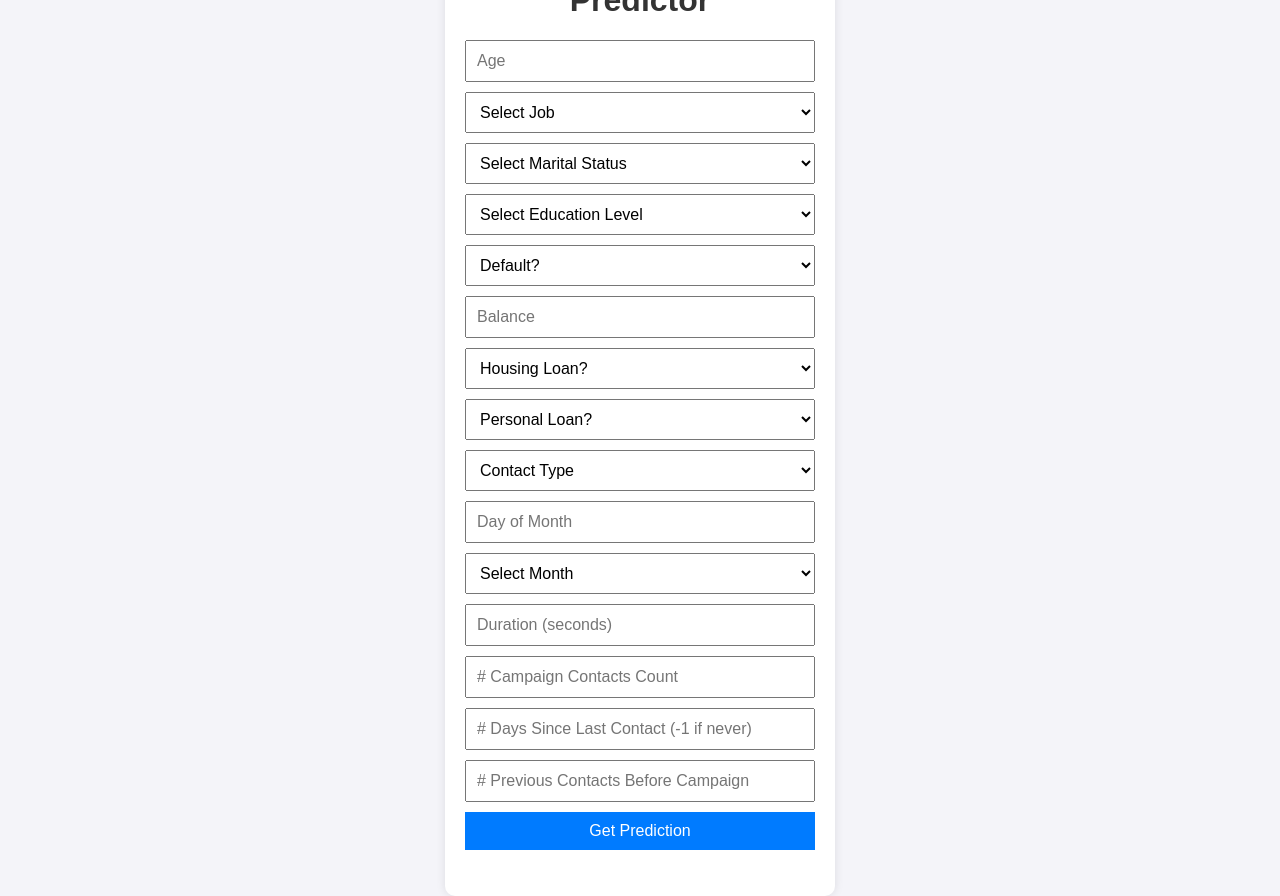
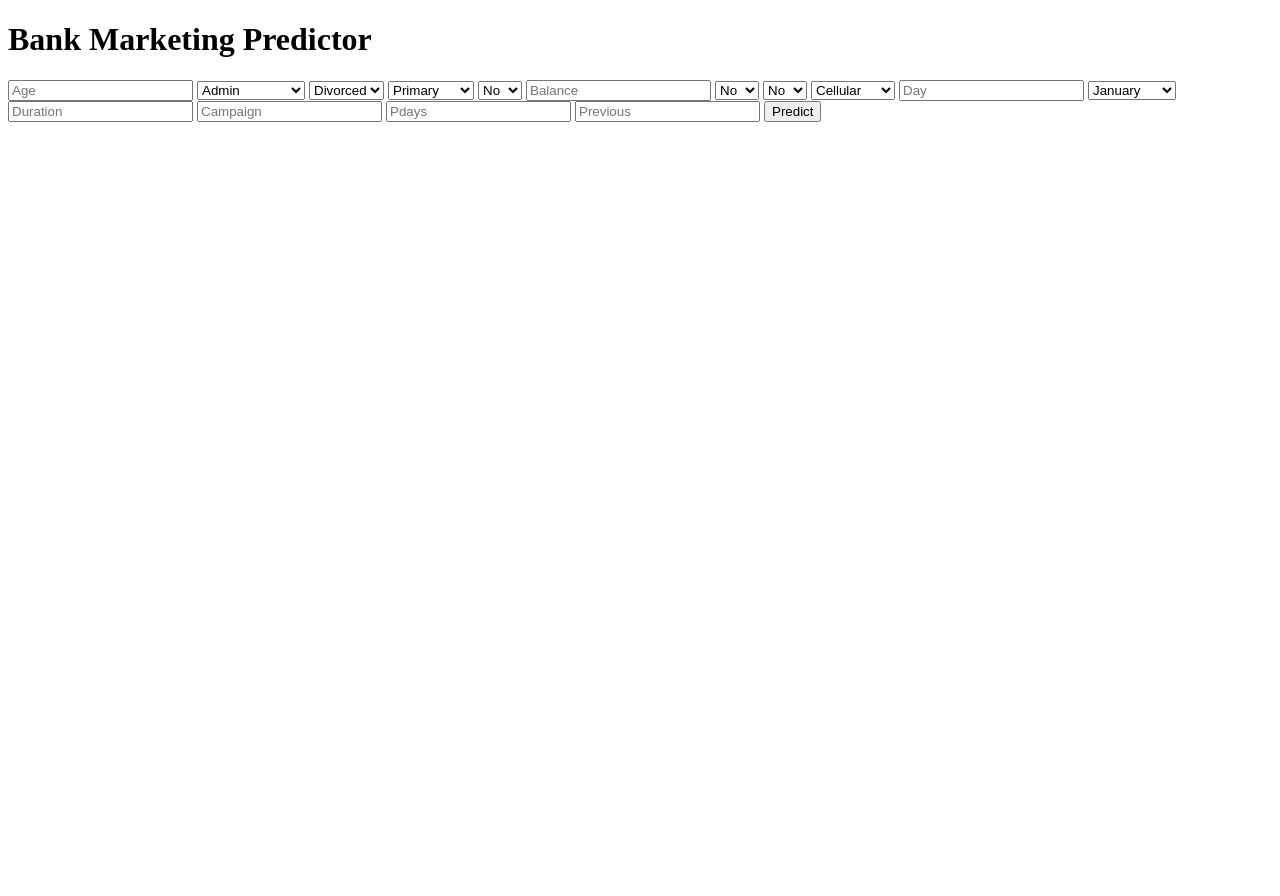
Before and after one commit to Saitej0211/Bank_Marketing_Prediction_MLops, a Flask app: page / in a window 1280 px wide. After the commit the page ends 122 px from the top, so only its background shows below. Run offline with Flask 3, Linux system fonts and the light colour scheme.

```diff
--- a/gcpdeploy/app.py
+++ b/gcpdeploy/app.py
@@ -73,6 +73,7 @@ def index():
 
 @app.route("/predict", methods=["POST"])
 def predict():
+    """Handle HTTP POST requests for predictions"""
     try:
         input_data = request.json
         processed_data = preprocess_input(input_data, preprocessors)
--- a/gcpdeploy/templates/index.html
+++ b/gcpdeploy/templates/index.html
@@ -5,157 +5,105 @@
     <meta name="viewport" content="width=device-width, initial-scale=1.0">
     <title>Bank Marketing Prediction</title>
     <style>
-        body {
-            font-family: Arial, sans-serif;
-            background-color: #f4f4f9;
-            margin: 0;
-            padding: 0;
-            display: flex;
-            justify-content: center;
-            align-items: center;
-            height: 100vh;
-        }
-        .container {
-            background-color: #fff;
-            padding: 20px;
-            border-radius: 10px;
-            box-shadow: 0 0 10px rgba(0, 0, 0, 0.1);
-            width: 350px;
-        }
-        h1 {
-            text-align: center;
-            color: #333;
-        }
-        form {
-            display: flex;
-            flex-direction: column;
-        }
-        input, button, select {
-            margin-bottom: 10px;
-            padding: 10px;
-            font-size: 16px;
-        }
-        button {
-            background-color: #007BFF;
-            color: white;
-            border: none;
-            cursor: pointer;
-        }
-        button:hover {
-            background-color: #0056b3;
-        }
-        p#result {
-            text-align: center;
-            font-weight: bold;
-        }
+        /* Add your CSS styles here */
     </style>
 </head>
 <body>
-
-<div class="container">
     <h1>Bank Marketing Predictor</h1>
     <form id="predictionForm">
-        <input type="number" name="age" placeholder="Age" required />
-
+        <input type="number" name="age" placeholder="Age" required>
         <select name="job" required>
-          <option value="">Select Job</option>
             <option value="admin.">Admin</option>
+            <option value="blue-collar">Blue-collar</option>
             <option value="entrepreneur">Entrepreneur</option>
+            <option value="housemaid">Housemaid</option>
+            <option value="management">Management</option>
+            <option value="retired">Retired</option>
+            <option value="self-employed">Self-employed</option>
+            <option value="services">Services</option>
+            <option value="student">Student</option>
             <option value="technician">Technician</option>
-          <!-- Add other job options here -->
+            <option value="unemployed">Unemployed</option>
+            <option value="unknown">Unknown</option>
         </select>
-
         <select name="marital" required>
-          <option value="">Select Marital Status</option>
+            <option value="divorced">Divorced</option>
+            <option value="married">Married</option>
             <option value="single">Single</option>
-          <option value="married">Married</option>
-          <option value="divorced">Divorced</option>
         </select>
-
         <select name="education" required>
-          <option value="">Select Education Level</option>
             <option value="primary">Primary</option>
             <option value="secondary">Secondary</option>
             <option value="tertiary">Tertiary</option>
-          <!-- Add other education options if needed -->
+            <option value="unknown">Unknown</option>
         </select>
-
         <select name="default" required>
-          <option value="">Default?</option>
+            <option value="no">No</option>
             <option value="yes">Yes</option>
+        </select>
+        <input type="number" name="balance" placeholder="Balance" required>
+        <select name="housing" required>
             <option value="no">No</option>
+            <option value="yes">Yes</option>
         </select>
-
-        <input type="number" name="balance" placeholder="Balance" required />
-
-        <select name="housing" required>
-          <option value="">Housing Loan?</option>
+        <select name="loan" required>
+            <option value="no">No</option>
             <option value="yes">Yes</option>
-          <option value="no">No</option>
         </select>
-
-        <select name="loan" required>
-          <option value="">Personal Loan?</option>
-          <option value="yes">Yes</option>
-          <option value="no">No</option>
+        <select name="contact" required>
+            <option value="cellular">Cellular</option>
+            <option value="telephone">Telephone</option>
+            <option value="unknown">Unknown</option>
         </select>
-
-        <select name="contact" required>
-          <option value="">Contact Type</option>
-          <option value="unknown">Unknown</option>
-          <!-- Add other contact options here -->
+        <input type="number" name="day" placeholder="Day" required>
+        <select name="month" required>
+            <option value="jan">January</option>
+            <option value="feb">February</option>
+            <option value="mar">March</option>
+            <option value="apr">April</option>
+            <option value="may">May</option>
+            <option value="jun">June</option>
+            <option value="jul">July</option>
+            <option value="aug">August</option>
+            <option value="sep">September</option>
+            <option value="oct">October</option>
+            <option value="nov">November</option>
+            <option value="dec">December</option>
         </select>
-
-        <input type="number" name="day" placeholder="Day of Month" required />
-
-        <select name="month" required>
-          <option value="">Select Month</option>
-          <!-- Add all months -->
-          <option value="jan">January</option>
-          <!-- Continue with other months -->
-          <!-- Example for May -->
-          <option value="may">May</option>
-        </select>
-
-        <input type="number" name="duration" placeholder="Duration (seconds)" required />
-
-        <input type="number" name="campaign" placeholder="# Campaign Contacts Count" required />
-
-        <input type="number" name="pdays" placeholder="# Days Since Last Contact (-1 if never)" required />
-
-        <input type="number" name="previous" placeholder="# Previous Contacts Before Campaign" required />
-
-        <button type="submit">Get Prediction</button>
+        <input type="number" name="duration" placeholder="Duration" required>
+        <input type="number" name="campaign" placeholder="Campaign" required>
+        <input type="number" name="pdays" placeholder="Pdays" required>
+        <input type="number" name="previous" placeholder="Previous" required>
+        <button type="submit">Predict</button>
     </form>
-
-    <p id="result"></p>
-</div>
+    <div id="result"></div>
 
     <script>
-// JavaScript to handle form submission and fetch prediction
-document.getElementById('predictionForm').addEventListener('submit', async function(event) {
-    event.preventDefault();
-
-    const formData = new FormData(event.target);
+        document.getElementById('predictionForm').addEventListener('submit', function(e) {
+            e.preventDefault();
+            const formData = new FormData(this);
             const data = Object.fromEntries(formData.entries());
 
-    try {
-        const response = await fetch('http://<VM-IP-ADDRESS>:8000/predict', {
+            fetch('/predict', {
                 method: 'POST',
                 headers: {
-                'Content-Type': 'application/json'
+                    'Content-Type': 'application/json',
                 },
-            body: JSON.stringify(data)
-        });
-
-        const result = await response.json();
-        document.getElementById('result').textContent = `Prediction: ${result.prediction}`;
-    } catch (error) {
+                body: JSON.stringify(data),
+            })
+            .then(response => response.json())
+            .then(data => {
+                if (data.error) {
+                    document.getElementById('result').textContent = `Error: ${data.error}`;
+                } else {
+                    document.getElementById('result').textContent = `Prediction: ${data.prediction}`;
+                }
+            })
+            .catch((error) => {
                 console.error('Error:', error);
                 document.getElementById('result').textContent = 'Error fetching prediction.';
-    }
+            });
         });
     </script>
-
 </body>
 </html>
```
Lines whose indentation alone changed are shown as unchanged.
